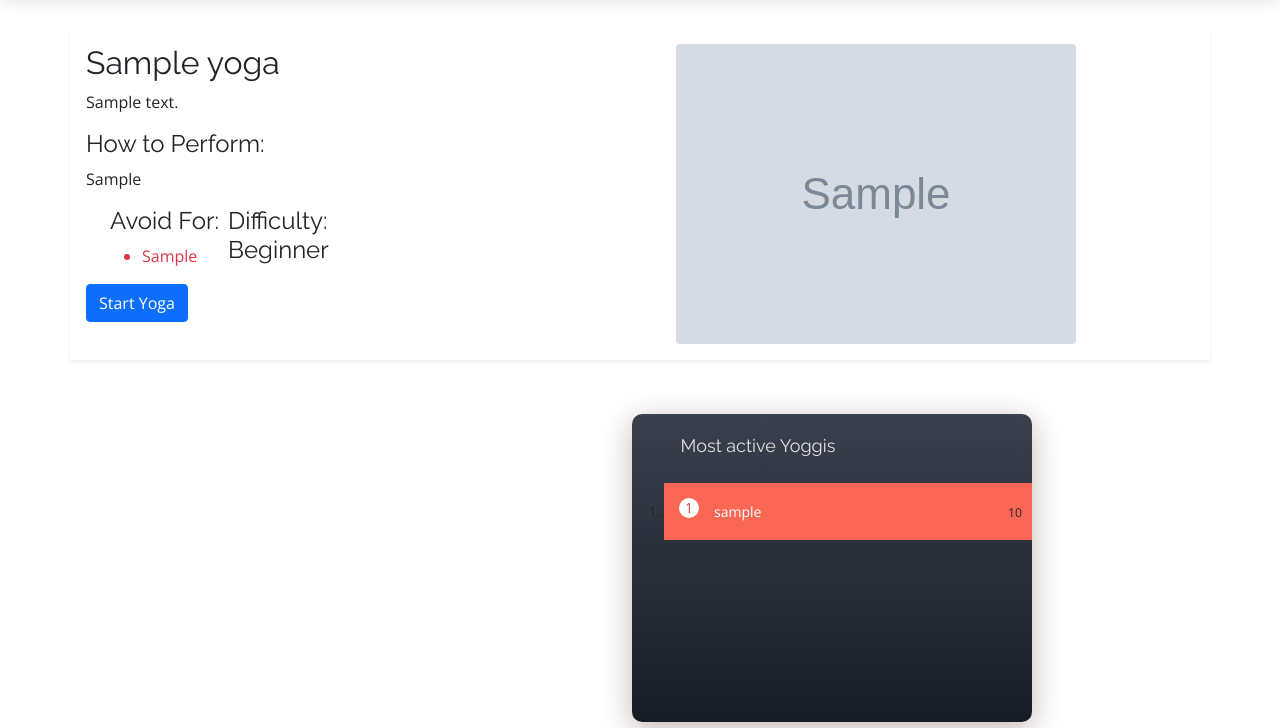
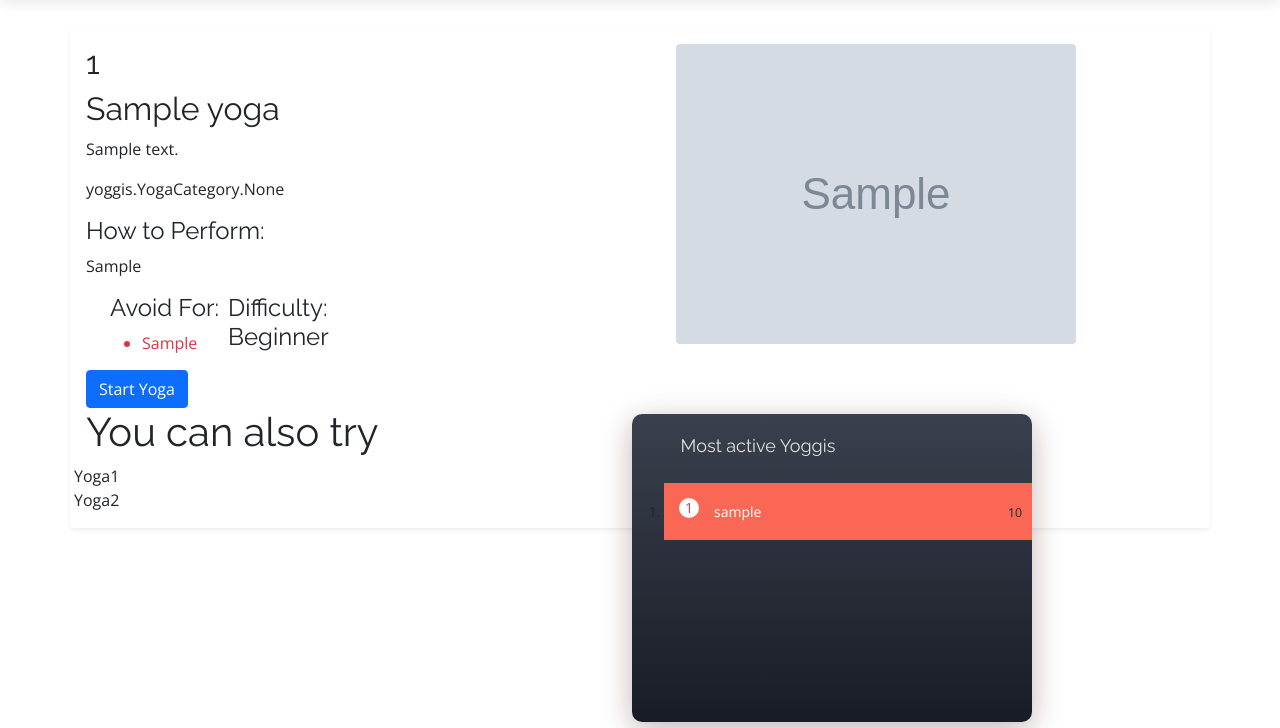
Before and after one commit to dhakalmahima188/Yoggis, a Django app: page /yoga/1 in a window 1280 px wide. Shown: the part 72-800 px from the top of the page. Run offline with Django 3.2, Linux system fonts and the light colour scheme; tables that the repository leaves empty hold one stand-in row (values such as "Sample post"); grey boxes marked "Sample" are stand-in pictures; parts of the project's set-up code (start-up, migrations or seed data) failed here and were passed over; some libraries are stand-ins or nearby versions.

Commit message:
some changes in detailed view

```diff
--- a/backend/yoggis/templates/yoggis/yoga_detail.html
+++ b/backend/yoggis/templates/yoggis/yoga_detail.html
@@ -20,8 +20,10 @@
 <div class="container shadow-sm p-3 mb-5 bg-white rounded">
     <div class="row">
         <div class="column">
+            <h2>{{ yoga.id }}</h2>
             <h2>{{ yoga.title }}</h2>
             <p>{{ yoga.description }}</p>
+            <p>{{ yoga.yoga_category }}</p>
             {% if yoga.how_to_perform %}
             <h4>How to Perform:</h4>
             <p>{{ yoga.how_to_perform }}</p>
@@ -80,14 +82,26 @@
                 {% endif %}
             </div>
         </div>
+        <div class="column">
+            <div class="row">
+                <h1>You can also try</h1>
+                <div class="row">
+                    Yoga1
+                </div>
+                <div class="row">
+                    Yoga2
+                </div>
+
+
+                </div>
+
+
+        </div>
     </div>
+
 </div>
-<script>
-    function myalert() {
-        alert("Welcome to GeeksforGeeks.\n " +
-            "It is the best portal for computer" +
-                    "science enthusiasts!");
-    }
-</script>
+
+
+
 
 {% endblock main %}
--- a/backend/yoggis/views.py
+++ b/backend/yoggis/views.py
@@ -13,7 +13,6 @@ from django.contrib.auth.decorators import login_required
 
 if settings.SERVE:
     from .posedetection import gen_frames
-
 
 
 def videofeed(request):
```
